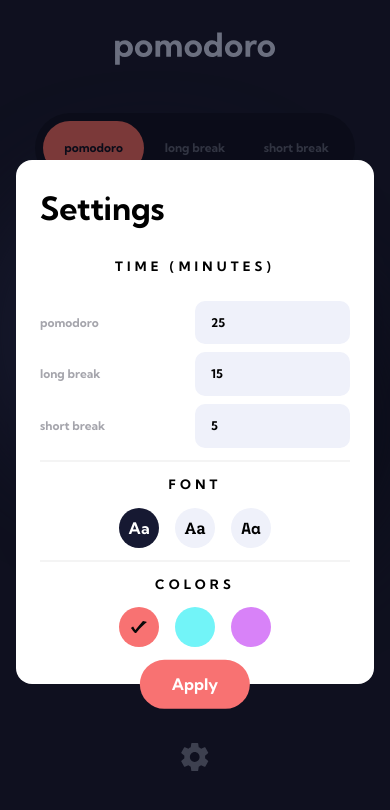
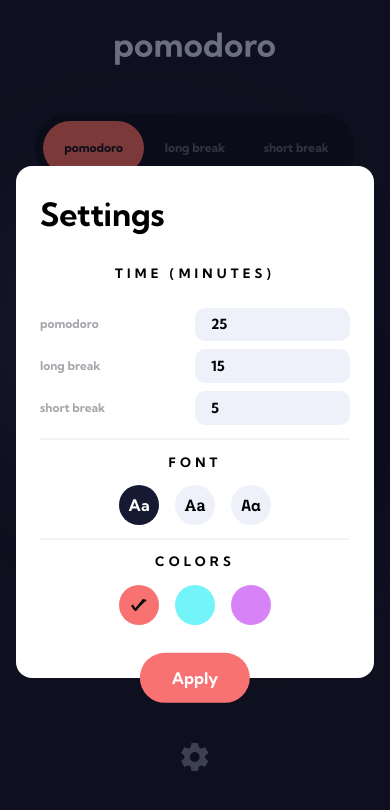
Before and after one commit to MathiasHun1/FEM-pomodoro, a React (Vite) app: page / in a window 390 px wide. Both pictures are taken after a click on the element 195 px from the left and 756 px from the top of the page. Shown: the top 810 px of the page. Built offline with nearby package versions, Linux system fonts and the light colour scheme.

Commit message:
adjust too tall settings-menu on mobile

```diff
--- a/src/App.scss
+++ b/src/App.scss
@@ -165,9 +165,14 @@
   width: 100%;
   max-width: 33.75rem;
   padding: 1.5rem;
+  padding-bottom: 2.5rem;
   background-color: white;
   border-radius: 1rem;
   position: relative;
+
+  @media (min-width: $breakpoint-small) {
+    // padding-bottom: revert;
+  }
 }
 
 .settings-form section {
@@ -227,11 +232,15 @@
 
   & input {
     min-width: 0;
-    padding: 0.8rem 1rem;
-    font-size: var(fs-S);
+    padding: 0.4rem 1rem;
+    font-size: var(--fs-S);
     background-color: var(--clr-blue-ultalight);
     border: none;
     border-radius: 10px;
+
+    @media (min-width: $breakpoint-small) {
+      padding: 0.8rem 1rem;
+    }
   }
 
   @media (min-width: $breakpoint-small) {
```
